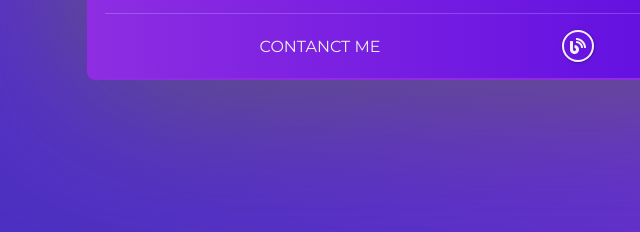
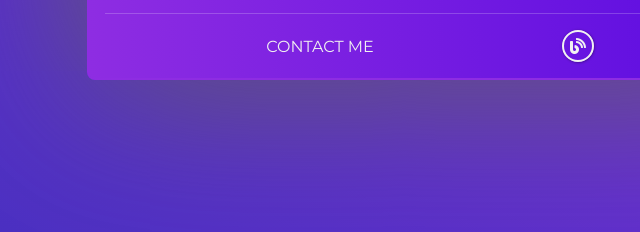
Before and after one commit to thevivekshukla/udeesha-site, a plain HTML site: page index.html in a window 1280 px wide. Shown: the part 438-670 px from the top of the page, 105-745 px from the left. Drawn offline with Linux system fonts and the light colour scheme.

Commit message:
fix typo

```diff
--- a/index.html
+++ b/index.html
@@ -29,7 +29,7 @@
       </div>
     </div>
     <div class="portfolio-card-2">
-      <span id="contanct-me">contanct me</span>
+      <span id="contanct-me">contact me</span>
       <div class="portfolio-card-2-icons">
         <a href="https://udeesha.blog"><i class="fas fa-blog"></i></a>
         <a href="https://www.instagram.com/udeesha_knows/"><i class="fab fa-instagram"></i></a>
```
